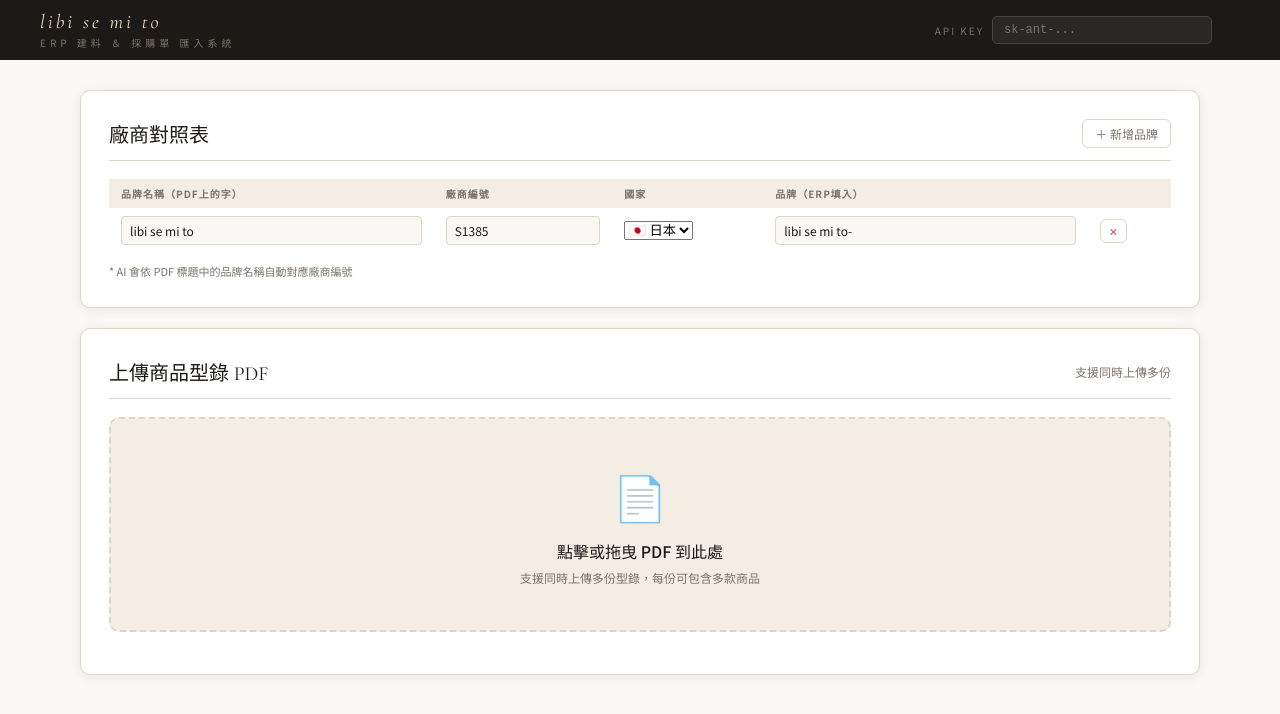
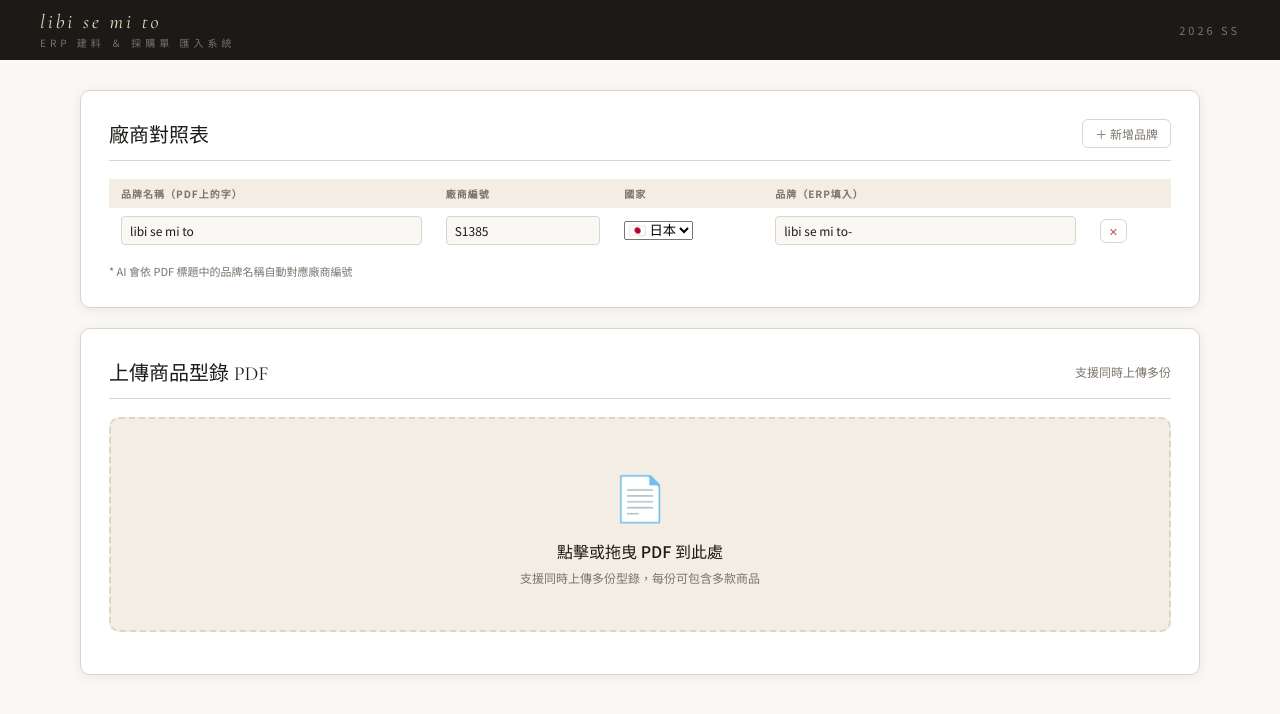
Before and after one commit to erichuang-web/libi-erp, a plain HTML site: page index.html in a window 1280 px wide. Drawn offline with nearby package versions, Linux system fonts and the light colour scheme.

Commit message:
✨ 更新至最新版本

```diff
--- a/index.html
+++ b/index.html
@@ -207,13 +207,7 @@ header {
     <div class="brand">libi se mi to</div>
     <div class="brand-sub">ERP 建料 ＆ 採購單 匯入系統</div>
   </div>
-  <div style="display:flex;align-items:center;gap:8px">
-    <label style="font-size:10px;color:var(--mid);letter-spacing:2px;white-space:nowrap">API KEY</label>
-    <input type="password" id="apiKeyInput" placeholder="sk-ant-..." autocomplete="off"
-      oninput="saveApiKey(this.value)"
-      style="width:220px;padding:6px 11px;border-radius:5px;border:1px solid #444;background:#2a2825;color:#e8ddd0;font-size:12px;font-family:monospace">
-    <span id="apiKeyStatus" style="font-size:16px;min-width:20px"></span>
-  </div>
+  <span style="font-size:11px;color:var(--mid);letter-spacing:3px">2026 SS</span>
 </header>
 
 <div class="container">
@@ -426,7 +420,6 @@ function log(msg) {
 async function analyseAll() {
   const pending = pdfFiles.filter(f => f.status==='idle'||f.status==='error');
   if (!pending.length) { showToast('所有 PDF 已解析完成','success'); return; }
-  if (!getApiKey()) { showToast('⚠ 請先在右上角輸入 Anthropic API Key','error'); return; }
   const btn = document.getElementById('analyseBtn');
   btn.disabled = true;
   btn.innerHTML = '<span class="spinner"></span> 解析中…';
@@ -834,11 +827,11 @@ function saveApiKey(val) {
   const status = document.getElementById('apiKeyStatus');
   if (key.startsWith('sk-ant-')) {
     localStorage.setItem('libi_erp_apikey', key);
-    status.textContent = '✅';
+    if(status) status.textContent = '✅';
   } else if (key.length > 0) {
-    status.textContent = '⚠️';
+    if(status) status.textContent = '⚠️';
   } else {
-    status.textContent = '';
+    if(status) status.textContent = '';
     localStorage.removeItem('libi_erp_apikey');
   }
 }
@@ -849,11 +842,10 @@ function getApiKey() {
 
 // init
 renderVendors();
-// 自動載入已儲存的 API Key
 const _savedKey = localStorage.getItem('libi_erp_apikey');
 if (_savedKey) {
-  const inp = document.getElementById('apiKeyInput');
-  if (inp) { inp.value = _savedKey; saveApiKey(_savedKey); }
+  const _inp = document.getElementById('apiKeyInput');
+  if (_inp) { _inp.value = _savedKey; saveApiKey(_savedKey); }
 }
 
 
```
